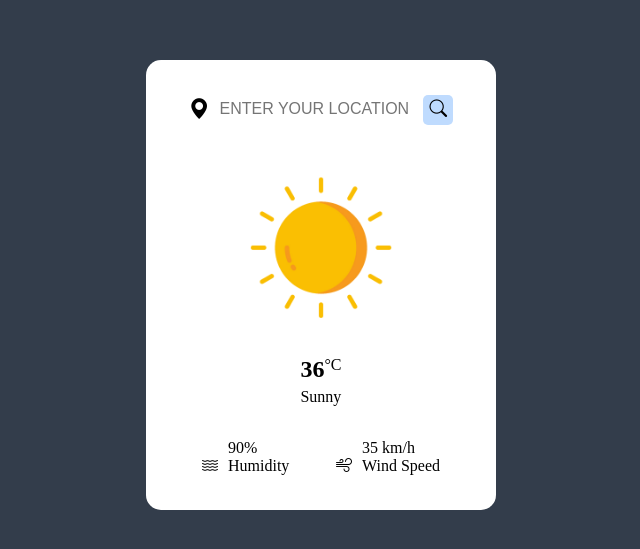
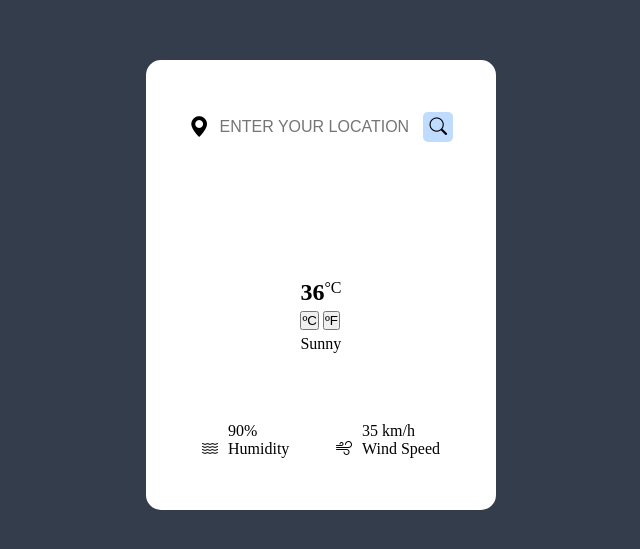
Before and after one commit to dhalcin/dhalcin.github.io, a plain HTML site: page Weather_App/index.html in a window 1280 px wide. Shown: the part 115-664 px from the top of the page, without its empty margins (319-959 px from the left). Drawn offline with nearby package versions, Linux system fonts and the light colour scheme.

Commit message:
Adding buttons for Celsius and Fahrenheit

```diff
--- a/Weather_App/index.html
+++ b/Weather_App/index.html
@@ -14,20 +14,23 @@
         <form action="" class="search">
 
             <i class="bi bi-geo-alt-fill"></i>
-            <input type="text" placeholder="Enter your location">
+            <input id="input-search" type="text" placeholder="Enter your location">
             <button class="button-search"><i class="bi bi-search"></i></button>
 
         </form>
 
-        <div class="weather-card">
-            <img class="image-weather" src="./images/clear.png" alt="">
-        </div>
+        <div class="weather-card"></div>
 
         <div class="temperature">
 
             <div class="temp-unit">
                 <h2 class="temp">36</h2>
                 <p class="unit">°C</p>
+            </div>
+
+            <div class="unites">
+                <button class="unite" id="centigrade">ºC</button>
+                <button class="unite" id="fahrenheit">ºF</button>
             </div>
 
             <div class="description-time">
@@ -58,5 +61,7 @@
         </div>
 
     </main>
+
+    <script src="main.js"></script>
 </body>
 </html>
```
